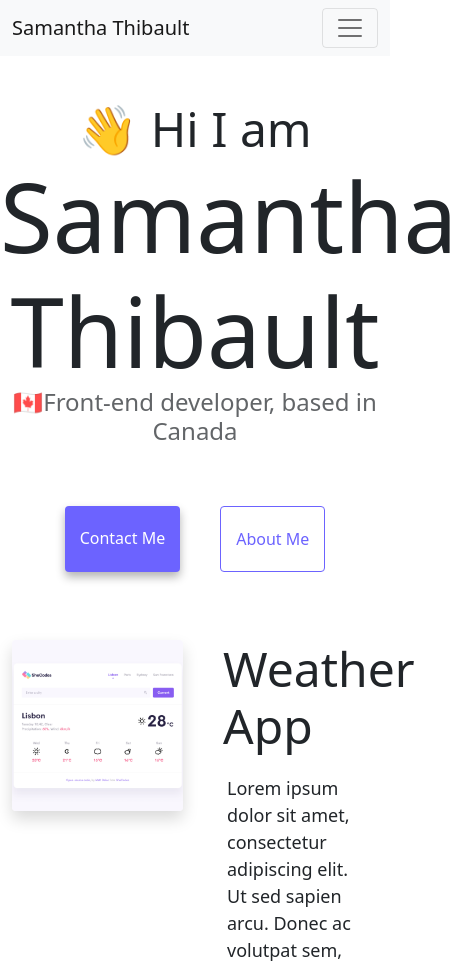
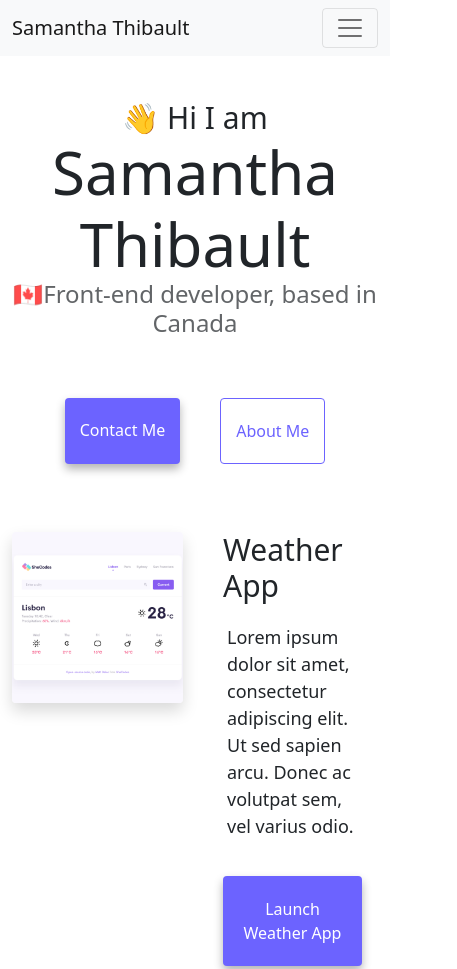
Before and after one commit to Samantha-a-T/example-portfolio, a plain HTML site: page index.html in a window 390 px wide. Shown: the top 969 px of the page, 457 px wide, since content can reach past the window. Drawn offline with nearby package versions, Linux system fonts and the light colour scheme.

Commit message:
added media query to adjust size of h1 and h2 in mobile, making them appear smaller

```diff
--- a/src/style.css
+++ b/src/style.css
@@ -99,8 +99,15 @@ p {
   color: white;
 }
 
-@media (max-width: 576px) {
+@media (max-width: 750px) {
     .desktop-break{
         display: none;
     }
+    h2{
+    font-size: 30px
+
+  }
+    h1{
+       font-size: 60px;
+    }
 }
```
